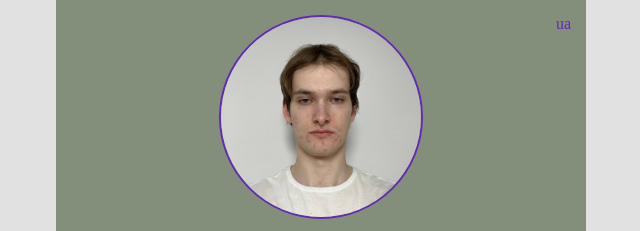
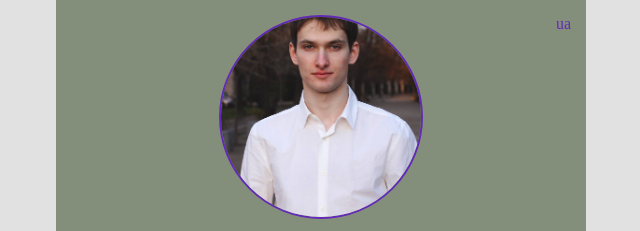
Before and after one commit to humblezxc/simple-blog-page, a plain HTML site: page index.html in a window 1280 px wide. Shown: the top 231 px of the page, without its empty margins (319-959 px from the left). Drawn offline with Linux system fonts and the light colour scheme.

Commit message:
update avatar

```diff
--- a/index.html
+++ b/index.html
@@ -8,7 +8,7 @@
 <body>
     <header>
         <a class="language" href="./pages/ua.html">ua</a>
-        <img class="avatar" src="images/qwe.png" alt="My avatar"/>
+        <img class="avatar" src="images/photo_git.png" alt="My avatar"/>
         <h2 class="nickname">humblezxc</h2>
     </header>
     <main>
```
Also changed, not shown: pages/ua.html (+1 -1 lines), images/photo_git.png (added), images/qwe.png (deleted).
